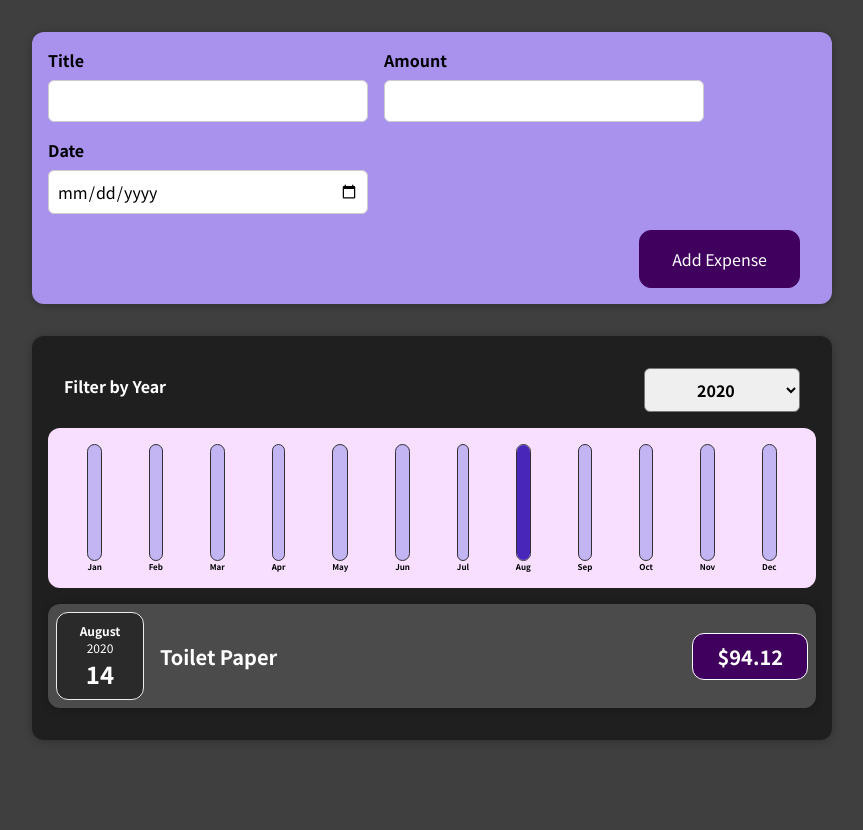
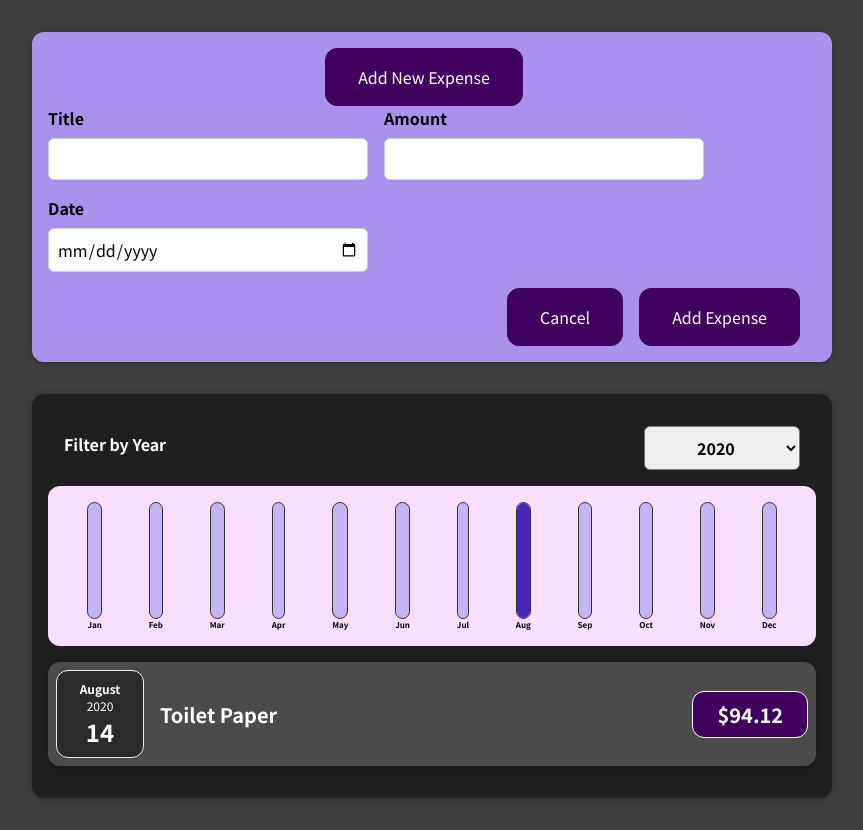
Before and after one commit to Presnia/react-expense-helper-nd, a React (Create React App) app: page / in a window 1280 px wide. Shown: the whole page, without its empty margins (208-1071 px from the left). Before the commit the page ends 800 px from the top, so only its background shows below. Built offline with nearby package versions, Linux system fonts and the light colour scheme.

Commit message:
Created new buttons - Add New Expense and Cancel

```diff
--- a/src/components/NewExpense/ExpenseForm.js
+++ b/src/components/NewExpense/ExpenseForm.js
@@ -79,6 +79,7 @@ const ExpenseForm = (props) => {
         </div>
       </div>
       <div className="new-expense__actions">
+        <button className="cancel-btn">Cancel</button>
         <button type="submit">Add Expense</button>
       </div>
     </form>
--- a/src/components/NewExpense/NewExpense.js
+++ b/src/components/NewExpense/NewExpense.js
@@ -12,6 +12,7 @@ const NewExpense = (props) => {
 
   return (
     <div className="new-expense">
+      <button className="new-expense__btn">Add New Expense</button>
       <ExpenseForm onSaveExpenseData={saveExpenseDataHandler}/>
     </div>
   )
```
